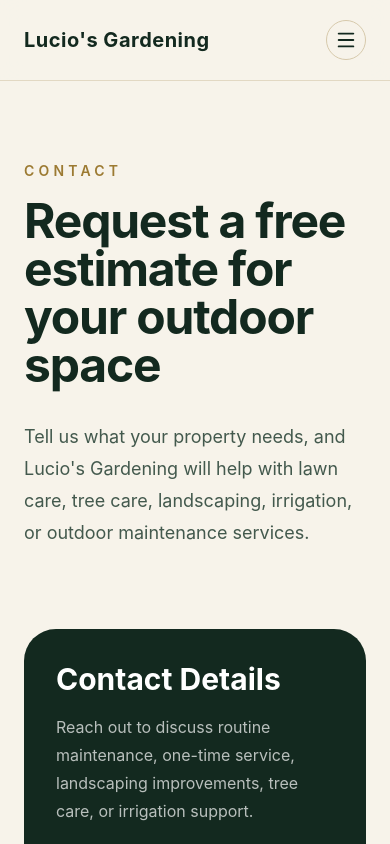
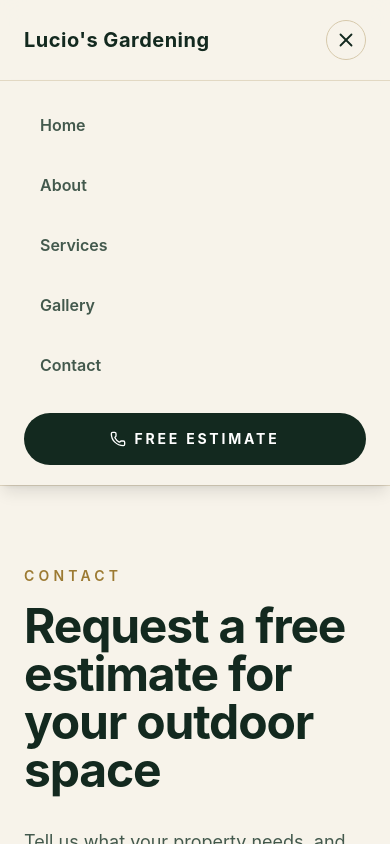
Before and after one commit to DiamondSavior365/lucios-gardening-website, a React (Vite) app: page /contact in a window 390 px wide. Both pictures are taken after a click on the button "Toggle navigation menu". Shown: the top 844 px of the page. Built offline with nearby package versions, Linux system fonts and the light colour scheme.

Commit message:
Add mobile navbar menu

```diff
--- a/src/components/Navbar.jsx
+++ b/src/components/Navbar.jsx
@@ -1,45 +1,43 @@
+import { Menu, Phone, X } from "lucide-react";
+import { useState } from "react";
 import { Link } from "react-router-dom";
-import { Menu, Phone } from "lucide-react";
+
+const navLinks = [
+  { label: "Home", path: "/" },
+  { label: "About", path: "/about" },
+  { label: "Services", path: "/services" },
+  { label: "Gallery", path: "/gallery" },
+  { label: "Contact", path: "/contact" },
+];
 
 function Navbar() {
+  const [isMenuOpen, setIsMenuOpen] = useState(false);
+
+  const closeMenu = () => {
+    setIsMenuOpen(false);
+  };
+
   return (
     <header className="sticky top-0 z-50 border-b border-[#e2d8c3] bg-[#f7f3ea]/90 backdrop-blur-md">
       <nav className="mx-auto flex max-w-7xl items-center justify-between px-6 py-5">
-        <Link to="/" className="text-xl font-bold tracking-wide text-[#13291f]">
+        <Link
+          to="/"
+          onClick={closeMenu}
+          className="text-xl font-bold tracking-wide text-[#13291f]"
+        >
           Lucio&apos;s Gardening
         </Link>
 
         <div className="hidden items-center gap-8 md:flex">
-          <Link
-            className="text-sm font-medium text-[#43594d] hover:text-[#13291f]"
-            to="/"
-          >
-            Home
-          </Link>
-          <Link
-            className="text-sm font-medium text-[#43594d] hover:text-[#13291f]"
-            to="/about"
-          >
-            About
-          </Link>
-          <Link
-            className="text-sm font-medium text-[#43594d] hover:text-[#13291f]"
-            to="/services"
-          >
-            Services
-          </Link>
-          <Link
-            className="text-sm font-medium text-[#43594d] hover:text-[#13291f]"
-            to="/gallery"
-          >
-            Gallery
-          </Link>
-          <Link
-            className="text-sm font-medium text-[#43594d] hover:text-[#13291f]"
-            to="/contact"
-          >
-            Contact
-          </Link>
+          {navLinks.map((link) => (
+            <Link
+              key={link.label}
+              className="text-sm font-medium text-[#43594d] transition hover:text-[#13291f]"
+              to={link.path}
+            >
+              {link.label}
+            </Link>
+          ))}
         </div>
 
         <Link
@@ -50,10 +48,42 @@ function Navbar() {
           Free Estimate
         </Link>
 
-        <button className="rounded-full border border-[#d6c8aa] p-2 text-[#13291f] md:hidden">
-          <Menu size={22} />
+        <button
+          type="button"
+          onClick={() => setIsMenuOpen((currentValue) => !currentValue)}
+          className="rounded-full border border-[#d6c8aa] p-2 text-[#13291f] transition hover:border-[#13291f] md:hidden"
+          aria-label="Toggle navigation menu"
+          aria-expanded={isMenuOpen}
+        >
+          {isMenuOpen ? <X size={22} /> : <Menu size={22} />}
         </button>
       </nav>
+
+      {isMenuOpen && (
+        <div className="border-t border-[#e2d8c3] bg-[#f7f3ea] px-6 py-5 shadow-lg md:hidden">
+          <div className="mx-auto flex max-w-7xl flex-col gap-3">
+            {navLinks.map((link) => (
+              <Link
+                key={link.label}
+                to={link.path}
+                onClick={closeMenu}
+                className="rounded-2xl px-4 py-3 text-base font-semibold text-[#43594d] transition hover:bg-white hover:text-[#13291f]"
+              >
+                {link.label}
+              </Link>
+            ))}
+
+            <Link
+              to="/contact"
+              onClick={closeMenu}
+              className="mt-3 inline-flex items-center justify-center gap-2 rounded-full bg-[#13291f] px-5 py-4 text-sm font-bold uppercase tracking-[0.2em] text-white transition hover:bg-[#224735]"
+            >
+              <Phone size={16} />
+              Free Estimate
+            </Link>
+          </div>
+        </div>
+      )}
     </header>
   );
 }
```
